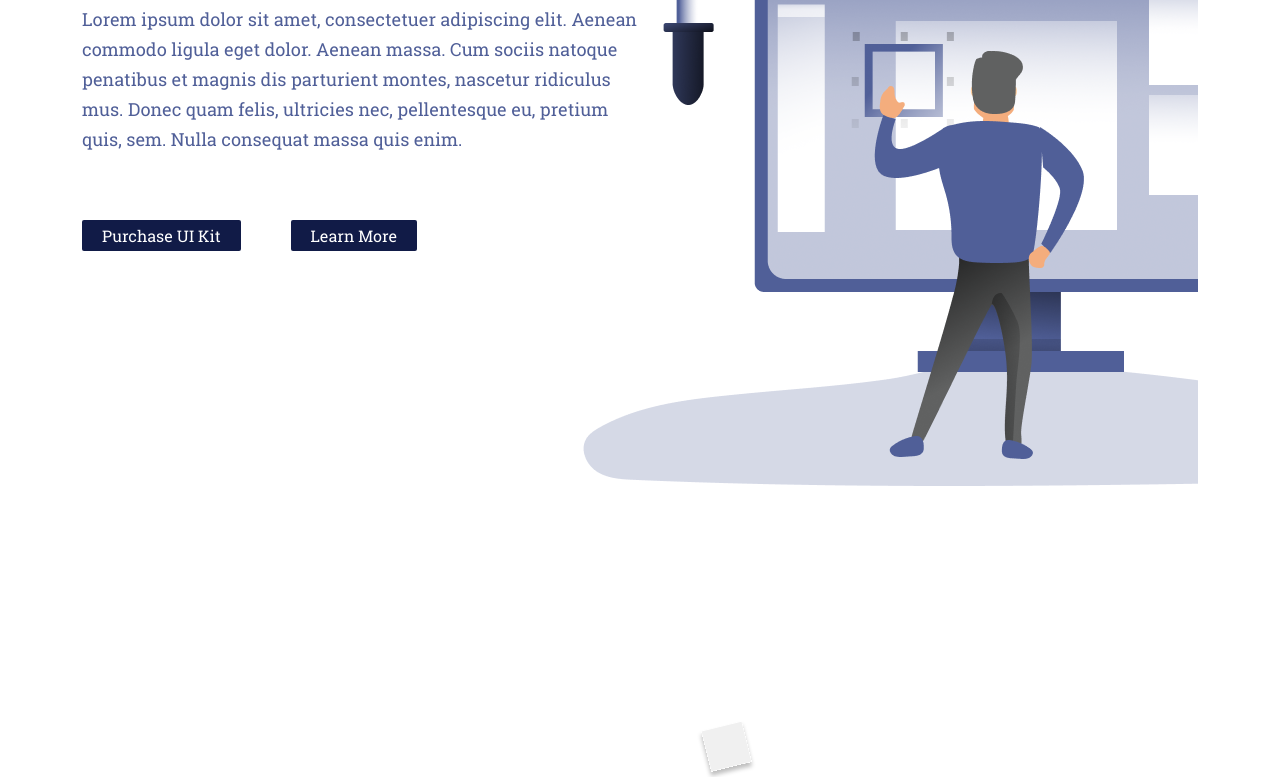
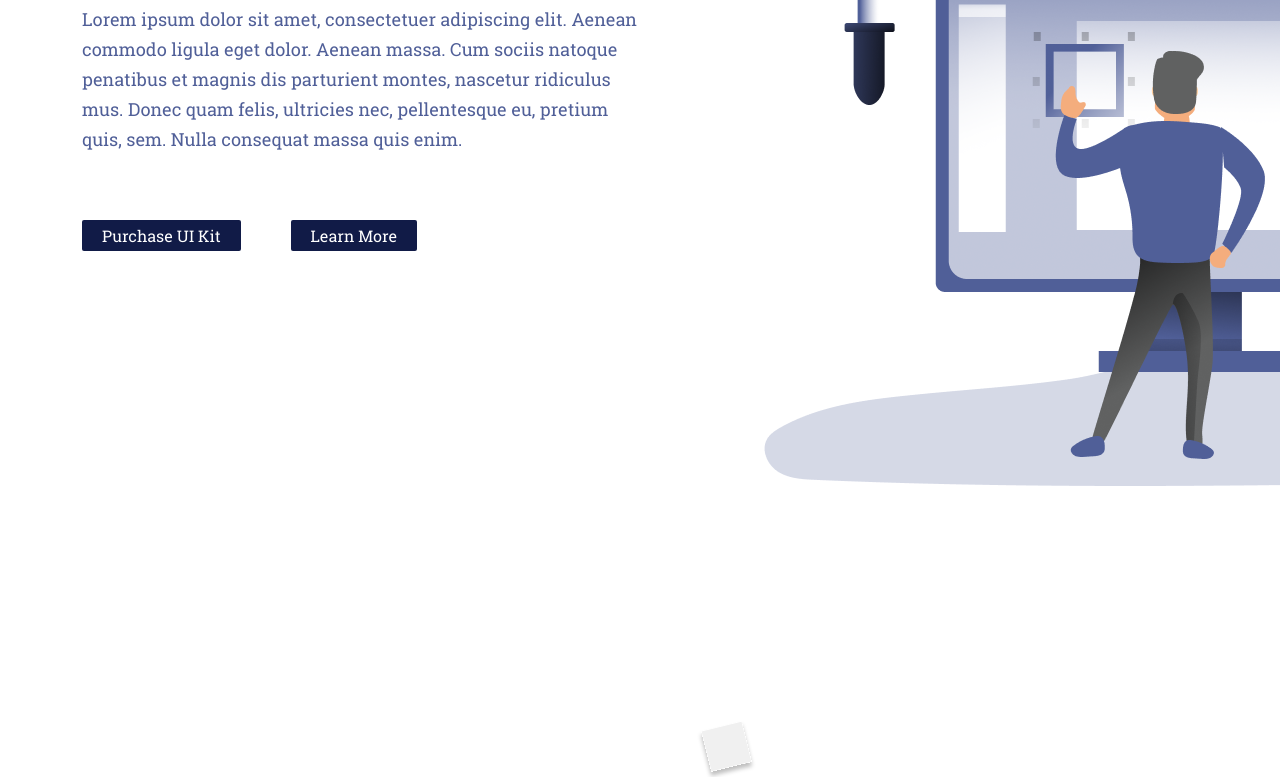
Before and after one commit to TommyHendrix/Landie, a plain HTML site: page index.html in a window 1280 px wide. Shown: the part 611-1388 px from the top of the page. Drawn offline with nearby package versions, Linux system fonts and the light colour scheme.

Commit message:
Update index.html

```diff
--- a/index.html
+++ b/index.html
@@ -24,9 +24,7 @@
 
 <body>
 
-  <header>
-
-
+  <header style="overflow-x: hidden;">
 
     <nav>
 
@@ -64,14 +62,12 @@
 
     </nav>
 
-    <div class="container">
 
-      <div class="header_main d-flex justify-content-between">
 
+    <div class="header_main d-flex justify-content-between">
+      <div class="container d-flex justify-content-between">
         <div class="left1 col-12 col-lg-6" style="margin-top: 80px;" data-aos="fade-zoom-in"
-        data-aos-easing="ease-in-back"
-        data-aos-delay="300"
-        data-aos-offset="0">
+          data-aos-easing="ease-in-back" data-aos-delay="300" data-aos-offset="0">
 
           <h1 class="introduce_product_title">Introduce Your Product Quickly & Effectively</h1>
           <p class="introduce_product_description">Lorem ipsum dolor sit amet, consectetuer adipiscing elit. Aenean
@@ -98,9 +94,10 @@
 
         </div>
 
-        <div class="right1 col-5" style="margin-bottom: 770px !important;" data-aos="zoom-in-up" data-aos-duration="3000">
+        <div class="right1 col-5" style="margin-bottom: 770px !important;" data-aos="zoom-in-up"
+          data-aos-duration="3000">
 
-          <img style="position: absolute; right: 0; z-index: -1;" src="./img/Group.png" alt="">
+          <img style="position: absolute; left: 0;" src="./img/Group.png" alt="">
 
         </div>
 
```
